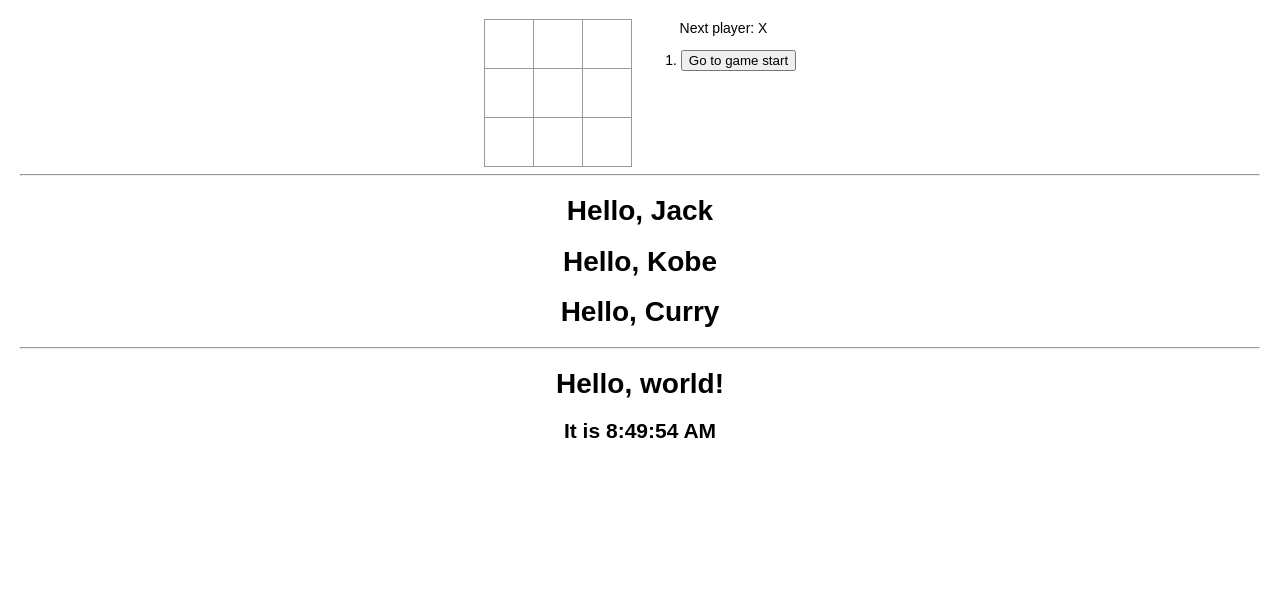
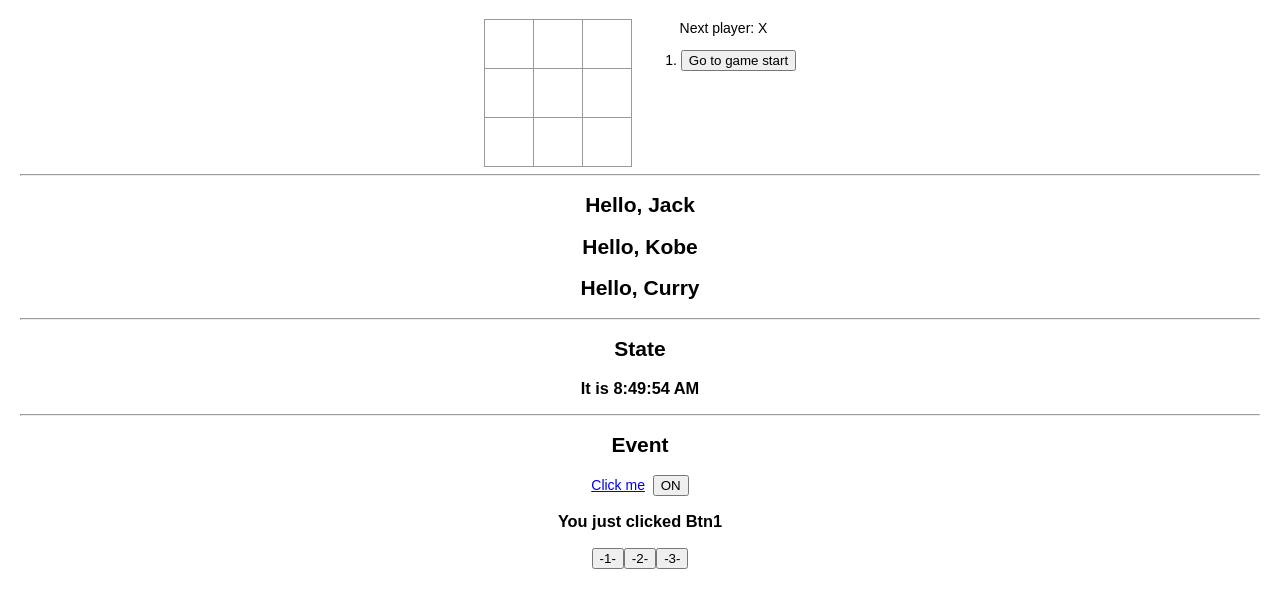
Before and after one commit to JackLiR8/react-learning, a React (Create React App) app: page / in a window 1280 px wide. Shown: the top 608 px of the page. Built offline with nearby package versions, Linux system fonts and the light colour scheme.

Commit message:
:sparkles: New Feature: 核心概念-事件处理

```diff
--- a/src/main-concepts/ApiDisplay.js
+++ b/src/main-concepts/ApiDisplay.js
@@ -1,12 +1,14 @@
 import React from 'react'
 import Greet from './Component'
 import Clock from './State'
+import Event from './Event'
 
 function Main() {
   return (
     <div>
       <Greet /><hr/>
-      <Clock />
+      <Clock /><hr/>
+      <Event />
     </div>
   )
 }
--- a/src/main-concepts/Component.js
+++ b/src/main-concepts/Component.js
@@ -11,7 +11,7 @@ import React from 'react'
  * @param {Object} props
  */
 function Welcome(props) {
-  return <h1>Hello, {props.name}</h1>
+  return <h2>Hello, {props.name}</h2>
 }
 
 // /**
--- /dev/null
+++ b/src/main-concepts/Event.js
@@ -0,0 +1,132 @@
+/**
+ * @file 事件处理
+ * 1. React 事件的命名采用小驼峰式（camelCase），而不是纯小写
+ * 2. 使用 JSX 语法时你需要传入一个函数作为事件处理函数，而不是一个字符串
+ */
+import React from 'react'
+
+/**
+ * 在 React 中不能通过返回 false 的方式阻止默认行为。
+ * 你必须显式的使用 preventDefault 。
+ */
+function ActionLink() {
+  function handleClick(e) {
+    e.preventDefault();
+    console.log('The link was clicked')
+  }
+
+  return (
+    <a href="#" onClick={handleClick}>
+      Click me
+    </a>
+  )
+}
+
+/**
+ * 必须谨慎对待 JSX 回调函数中的 this，在 JavaScript 中，class 的方法默认不会绑定 this。
+ * 如果你忘记绑定 this.handleClick 并把它传入了 onClick，当你调用这个函数的时候 this 的值为 undefined
+ *
+ * 通常情况下，如果你没有在方法后面添加 ()，例如 onClick={this.handleClick}，你应该为这个方法绑定 this。
+ */
+class Toggle extends React.Component {
+  constructor(props) {
+    super(props);
+    this.state = {isToggleOn: true};
+
+    // 为了在回调中使用 `this`，这个绑定是必不可少的
+    this.handleClick = this.handleClick.bind(this);
+  }
+
+  handleClick() {
+    this.setState(state => ({
+      isToggleOn: !state.isToggleOn,
+    }))
+  }
+
+  /*
+  如果觉得使用bind麻烦，有两种解决方案：
+  1. 此语法确保 `handleClick` 内的 `this` 已被绑定。 注意: 这是 *实验性* 语法。
+      handleClick = () => {
+        this.setState(state => ({
+          isToggleOn: !state.isToggleOn,
+        }))
+      }
+
+  2. 在回调中使用箭头函数：
+      此语法问题在于每次渲染 LoggingButton 时都会创建不同的回调函数。在大多数情况下，这没什么问题，
+      但如果该回调函数作为 prop 传入子组件时，这些组件可能会进行额外的重新渲染。我们通常建议在构造器
+      中绑定或使用 class fields 语法来避免这类性能问题。
+
+      render() {
+        // 此语法确保 `handleClick` 内的 `this` 已被绑定。
+        return (
+          <button onClick={(e) => this.handleClick(e)}>
+            {this.state.isToggleOn ? 'ON' : 'OFF'}
+          </button>
+        )
+      }
+  */
+
+  render() {
+    return (
+      <button onClick={this.handleClick}>
+        {this.state.isToggleOn ? 'ON' : 'OFF'}
+      </button>
+    )
+  }
+}
+
+/**
+ * 向事件处理程序传递参数
+ * 1. onClick={(e) => this.handleClick(v, e)}
+ * 2. onClick={this.handleClick.bind(this, v)}
+ *
+ * 在这两种情况下，React 的事件对象 e 会被作为第二个参数传递。如果通过箭头函数的方式，
+ * 事件对象必须显式的进行传递，而通过 bind 的方式，事件对象以及更多的参数将会被隐式的进行传递。
+ */
+class ClickRow extends React.Component {
+  constructor(props) {
+    super(props);
+    this.state = {current: 1}
+  }
+
+  handleClick = (i) => {
+    this.setState({
+      current: i
+    })
+  }
+
+  render() {
+    const btns = [1, 2, 3].map((v, i) => {
+      return (
+        <button key={i} onClick={(e) => this.handleClick(v, e)}>
+          -{v}-
+        </button>
+      )
+      /* return (
+        <button onClick={this.handleClick.bind(this, v)}>
+          -{v}-
+        </button>
+      ) */
+    })
+    return (
+      <div>
+        <h3>You just clicked Btn{this.state.current}</h3>
+        {btns}
+      </div>
+    )
+  }
+}
+
+function Event() {
+  return (
+    <div>
+      <h2>Event</h2>
+      <ActionLink />&nbsp;&nbsp;
+      <Toggle />
+      <ClickRow />
+    </div>
+  )
+}
+
+export default Event;
--- a/src/main-concepts/State.js
+++ b/src/main-concepts/State.js
@@ -37,8 +37,8 @@ class Clock extends React.Component {
   render() {
     return (
       <div>
-        <h1>Hello, world!</h1>
-        <h2>It is {this.state.date.toLocaleTimeString()}</h2>
+        <h2>State</h2>
+        <h3>It is {this.state.date.toLocaleTimeString()}</h3>
       </div>
     )
   }
```
